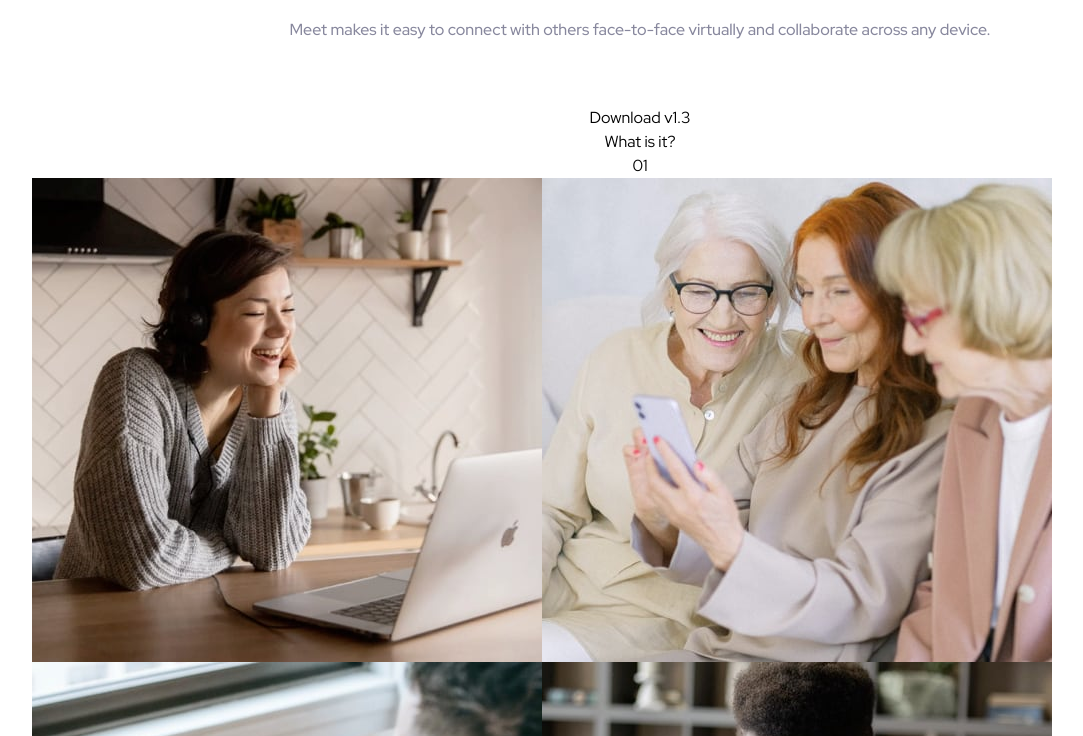
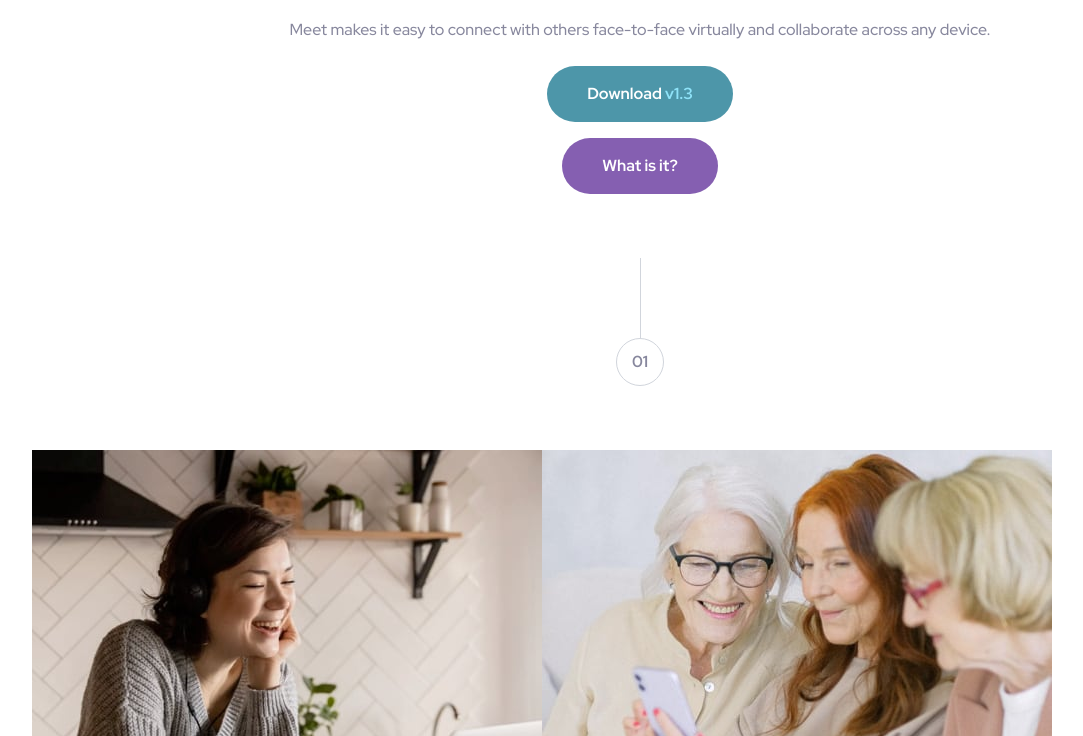
Before and after one commit to pauljomy/meet, a website built with Vite: page index.html in a window 1280 px wide. Shown: the part 724-1460 px from the top of the page, without its empty margins (0-1083 px from the left). Built offline with nearby package versions, Linux system fonts and the light colour scheme.

Commit message:
css completed halfway

```diff
--- a/index.html
+++ b/index.html
@@ -27,13 +27,29 @@
         >
           Group Chat for Everyone
         </h1>
-        <p class="font-medium text-text mb-16">
+        <p class="font-medium text-text mb-6">
           Meet makes it easy to connect with others face-to-face virtually and
           collaborate across any device.
         </p>
-        <button class="block mx-auto">Download v1.3</button>
-        <button class="block mx-auto">What is it?</button>
-        <p>01</p>
+        <button
+          class="block mx-auto px-10 py-4 bg-btn1 rounded-full text-white font-bold mb-4"
+        >
+          Download <span class="text-btn1-v1">v1.3</span>
+        </button>
+        <button
+          class="block mx-auto px-10 py-4 bg-btn2 rounded-full text-white font-bold mb-16"
+        >
+          What is it?
+        </button>
+        <div class="flex items-center flex-col">
+          <div class="w-px h-20 bg-gray-300"></div>
+
+          <div
+            class="flex items-center justify-center w-12 h-12 rounded-full border border-gray-300 mb-16 text-nums font-bold"
+          >
+            01
+          </div>
+        </div>
         <div class="flex">
           <img
             src="/src/assets/desktop/image-woman-in-videocall.jpg"
@@ -61,7 +77,7 @@
           — all in one workspace. Control who can join with invite-only team
           access, data encryption, and data export.
         </p>
-        <p>02</p>
+        <button class="bg-amber-300">02</button>
       </div>
       <h2>Experience more together</h2>
       <p>
--- a/src/style.css
+++ b/src/style.css
@@ -7,6 +7,8 @@
   --color-h1: #28283d;
   --color-btn1: #4d96a9;
   --color-btn2: #855fb1;
+  --color-btn1-v1: #8fe3f9;
+  --color-nums: #87879d;
 
   --font-family-default: "Red Hat Display", sans-serif;
 }
```
